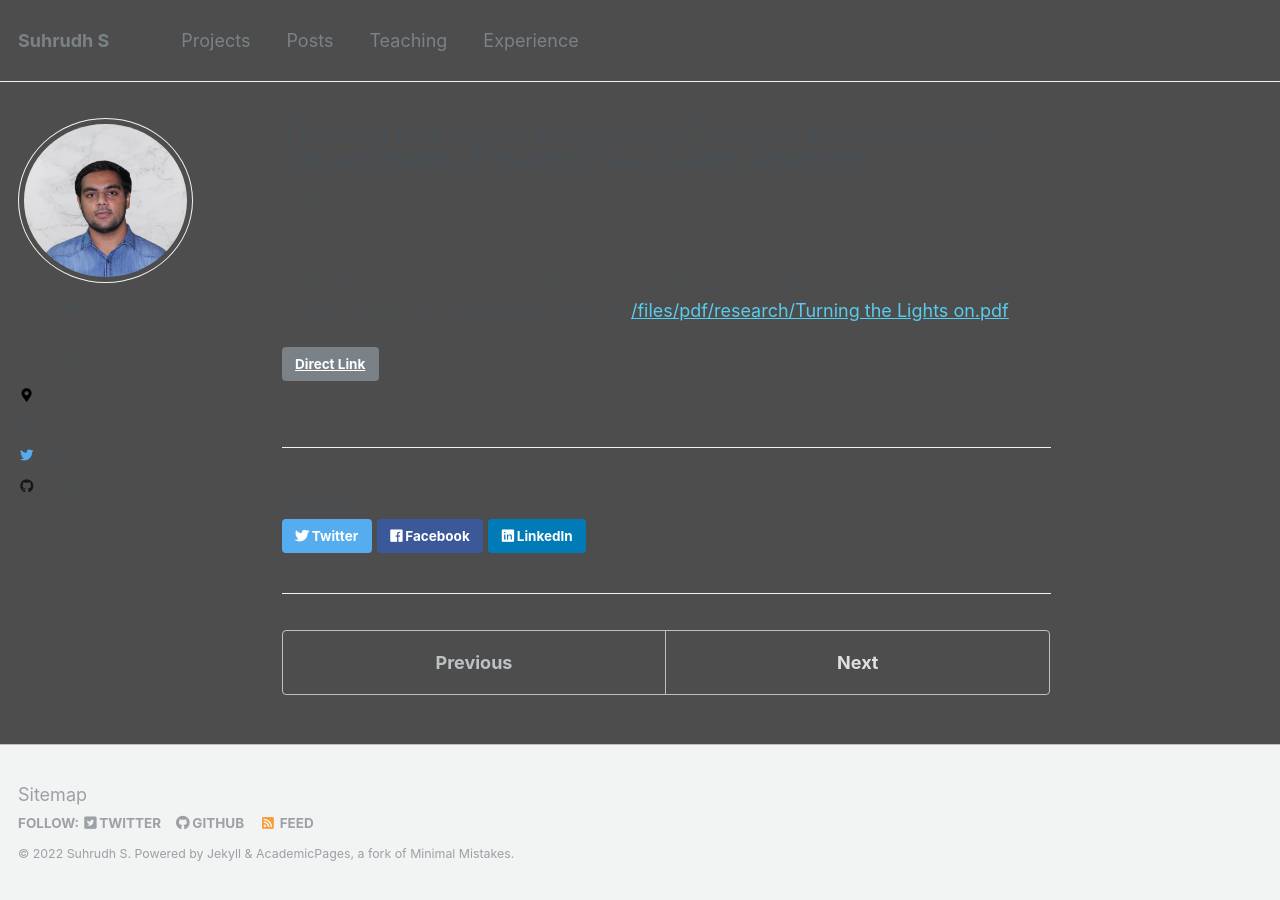
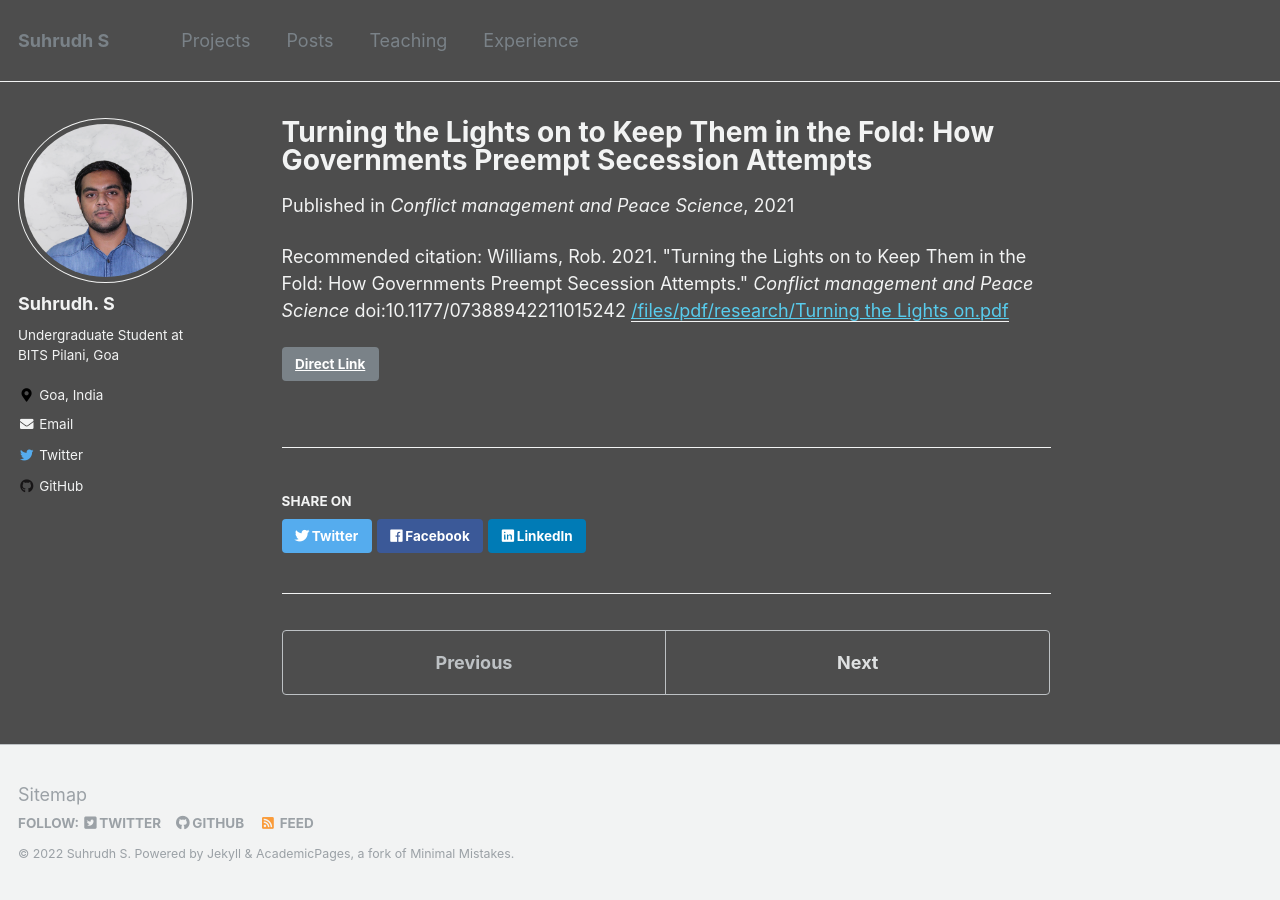
Before and after one commit to SuhrudhSarathy/SuhrudhSarathy.github.io, a Jekyll site: the page built from _publications/2021-conflict-preemption.md, in a window 1280 px wide. Built offline with Jekyll 4.4.1, drawn with Linux system fonts in a browser that asks for light colours.

Commit message:
changed text color

```diff
--- a/_sass/_variables.scss
+++ b/_sass/_variables.scss
@@ -58,7 +58,7 @@ $body-color                 : #fff;
 $background-color           : #4d4d4d; // #fff;
 $code-background-color      : #fafafa;
 $code-background-color-dark : $light-gray;
-$text-color                 : $dark-gray;
+$text-color                 : $lighter-gray;
 $border-color               : $lighter-gray;
 
 $primary-color              : #7a8288;
```
